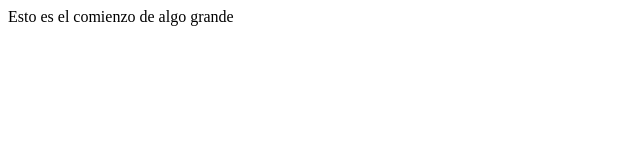
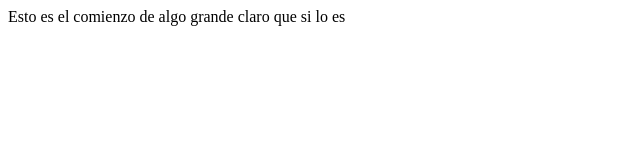
Before and after one commit to MagnusTerra/System.Akari, a plain HTML site: page index.html in a window 1280 px wide. Shown: the whole page, without its empty margins (0-640 px from the left). Drawn offline with Linux system fonts and the light colour scheme.

Commit message:
respuesta xd

```diff
--- a/index.html
+++ b/index.html
@@ -8,5 +8,6 @@
 </head>
 <body>
     Esto es el comienzo de algo grande
+    claro que si lo es
 </body>
 </html>
```
